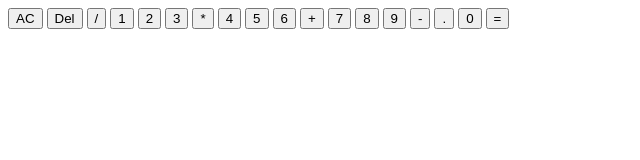
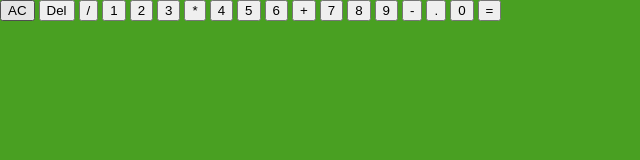
Before and after one commit to kobelovan/BrowserCalculator, a plain HTML site: page index.html in a window 1280 px wide. Shown: the whole page, without its empty margins (0-640 px from the left). Drawn offline with Linux system fonts and the light colour scheme.

Commit message:
Changed color

```diff
--- a/styles.css
+++ b/styles.css
@@ -1,2 +1,8 @@
+* {
+    padding: 0x;
+    margin: 0px;
+}
+
 body {
-    background: 49A022;   /* matrix green */
+    background-color:#49A022;   /* matrix green */
+}
```
